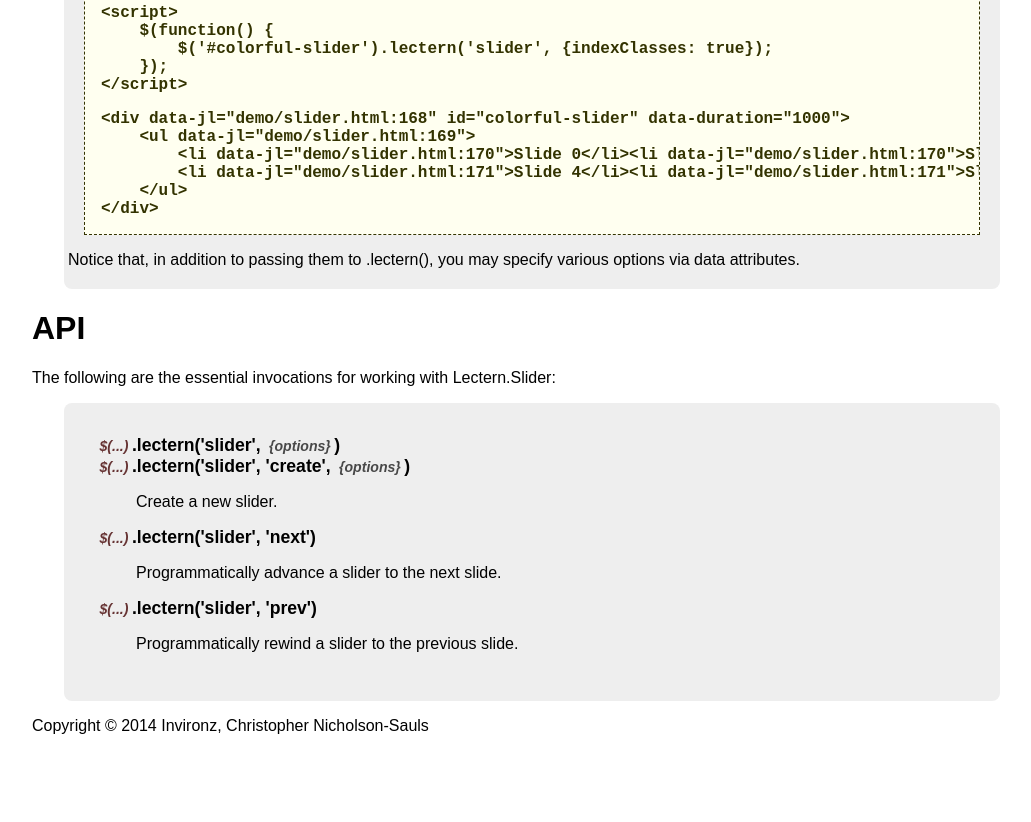
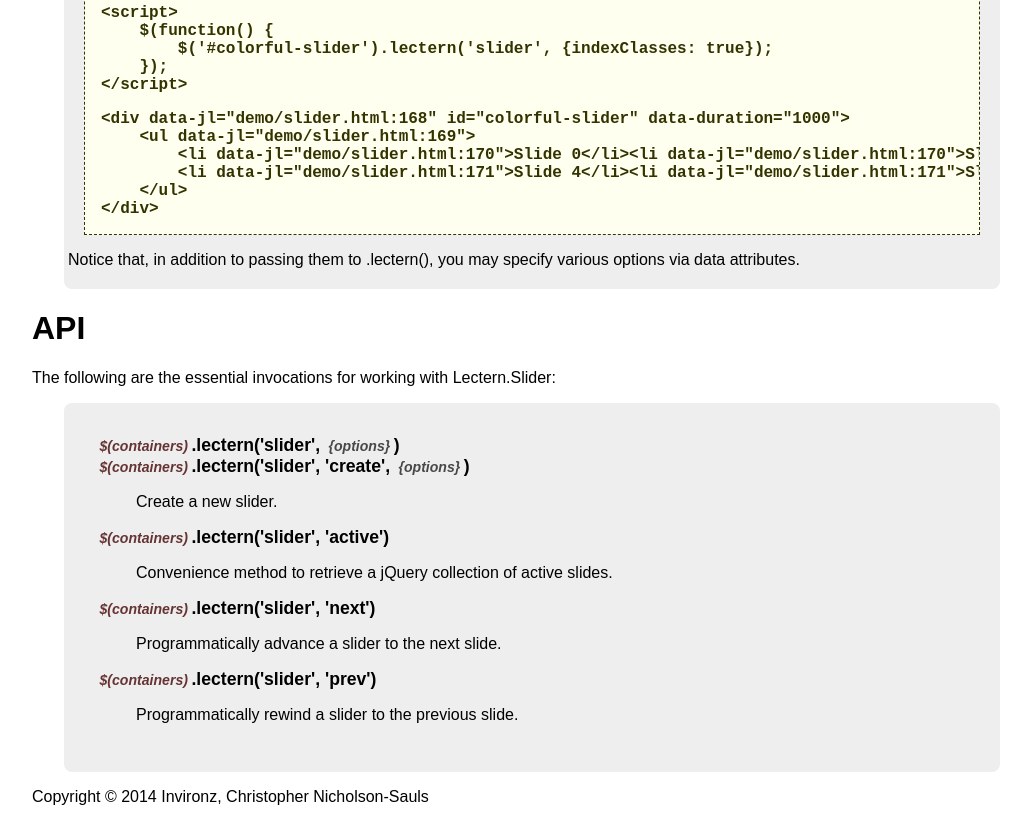
Before and after one commit to charmquark/lectern, a plain HTML site: page demo/slider.html in a window 1280 px wide. Shown: the part 1031-1853 px from the top of the page, without its empty margins (108-1139 px from the left). Before the commit the page ends 1782 px from the top, so only its background shows below. Drawn offline with nearby package versions, Linux system fonts and the light colour scheme.

Commit message:
Lectern.Slider: active action

```diff
--- a/demo/slider.html
+++ b/demo/slider.html
@@ -188,16 +188,21 @@
 
             <p>The following are the essential invocations for working with Lectern.Slider:</p>
             <dl class="api">
-                <dt><span class="api-subj">$(...)</span>.lectern('slider', <span class="api-opt">{options}</span>)</dt>
-                <dt><span class="api-subj">$(...)</span>.lectern('slider', 'create', <span class="api-opt">{options}</span>)</dt>
+                <dt><span class="api-subj">$(containers)</span>.lectern('slider', <span class="api-opt">{options}</span>)</dt>
+                <dt><span class="api-subj">$(containers)</span>.lectern('slider', 'create', <span class="api-opt">{options}</span>)</dt>
                 <dd>
                     <p>Create a new slider.</p>
                 </dd>
 
-                <dt><span class="api-subj">$(...)</span>.lectern('slider', 'next')</dt>
+                <dt><span class="api-subj">$(containers)</span>.lectern('slider', 'active')</dt>
+                <dd>
+                    <p>Convenience method to retrieve a jQuery collection of active slides.</p>
+                </dd>
+
+                <dt><span class="api-subj">$(containers)</span>.lectern('slider', 'next')</dt>
                 <dd><p>Programmatically advance a slider to the next slide.</p></dd>
 
-                <dt><span class="api-subj">$(...)</span>.lectern('slider', 'prev')</dt>
+                <dt><span class="api-subj">$(containers)</span>.lectern('slider', 'prev')</dt>
                 <dd><p>Programmatically rewind a slider to the previous slide.</p></dd>
             </dl>
         </section>
--- a/js/lectern.js
+++ b/js/lectern.js
@@ -79,7 +79,7 @@
                 action = select_action(component);
                 sans = 1;
             }
-            action.apply(this, $(arguments).slice(sans));
+            return action.apply(this, $(arguments).slice(sans));
         }
         else {
             throw 'invalid arguments to $.lectern()';
--- a/js/lectern.slider.js
+++ b/js/lectern.slider.js
@@ -48,6 +48,14 @@
         },
 
         actions: {
+            active: function() {
+                var result = $();
+                this.each(function(idx, container) {
+                    result = result.add(data($(container)).active);
+                });
+                return result;
+            },
+
             create: function(options) {
                 this.each(function(idx, container) {
                     container = $(container);
```
